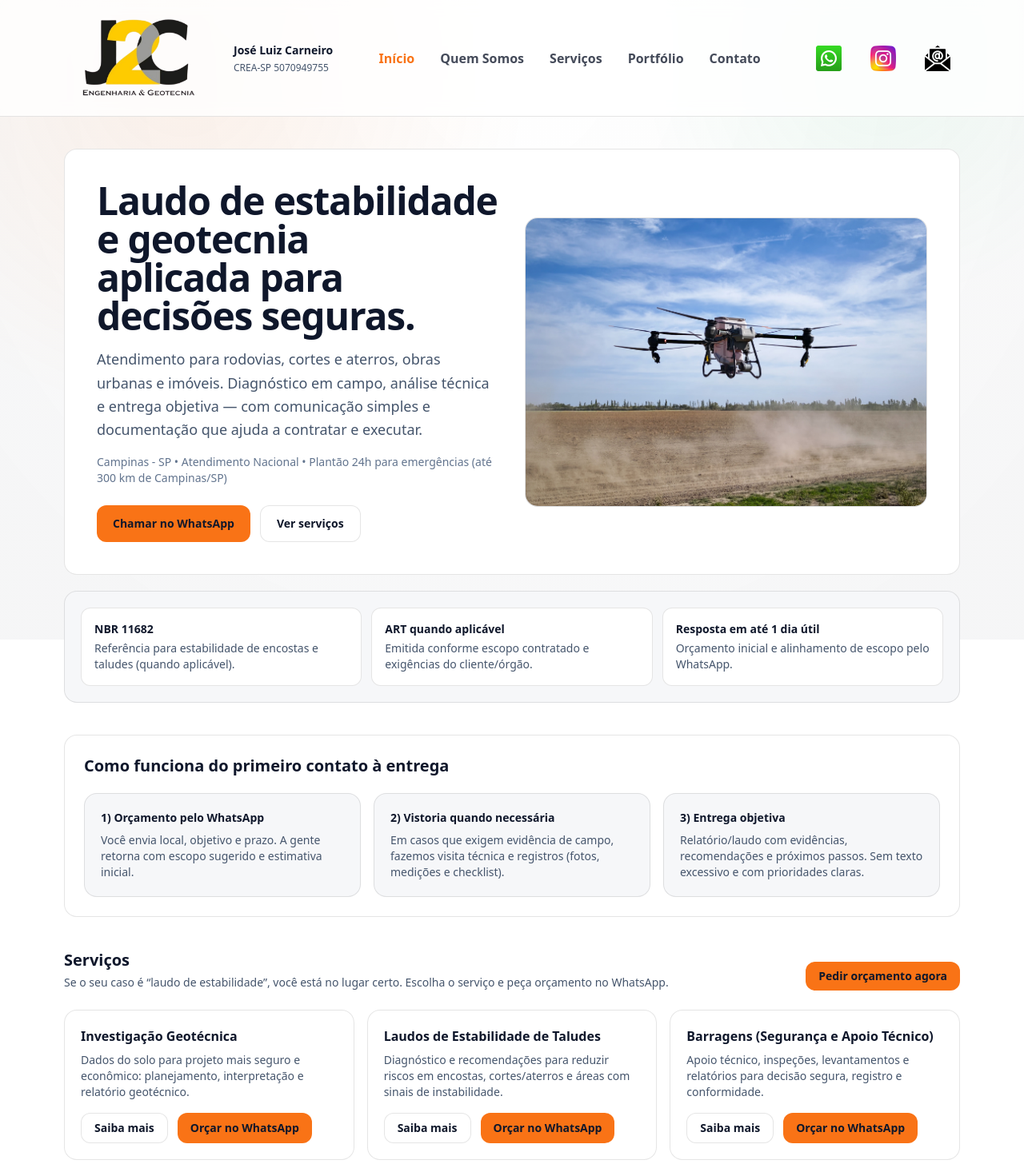
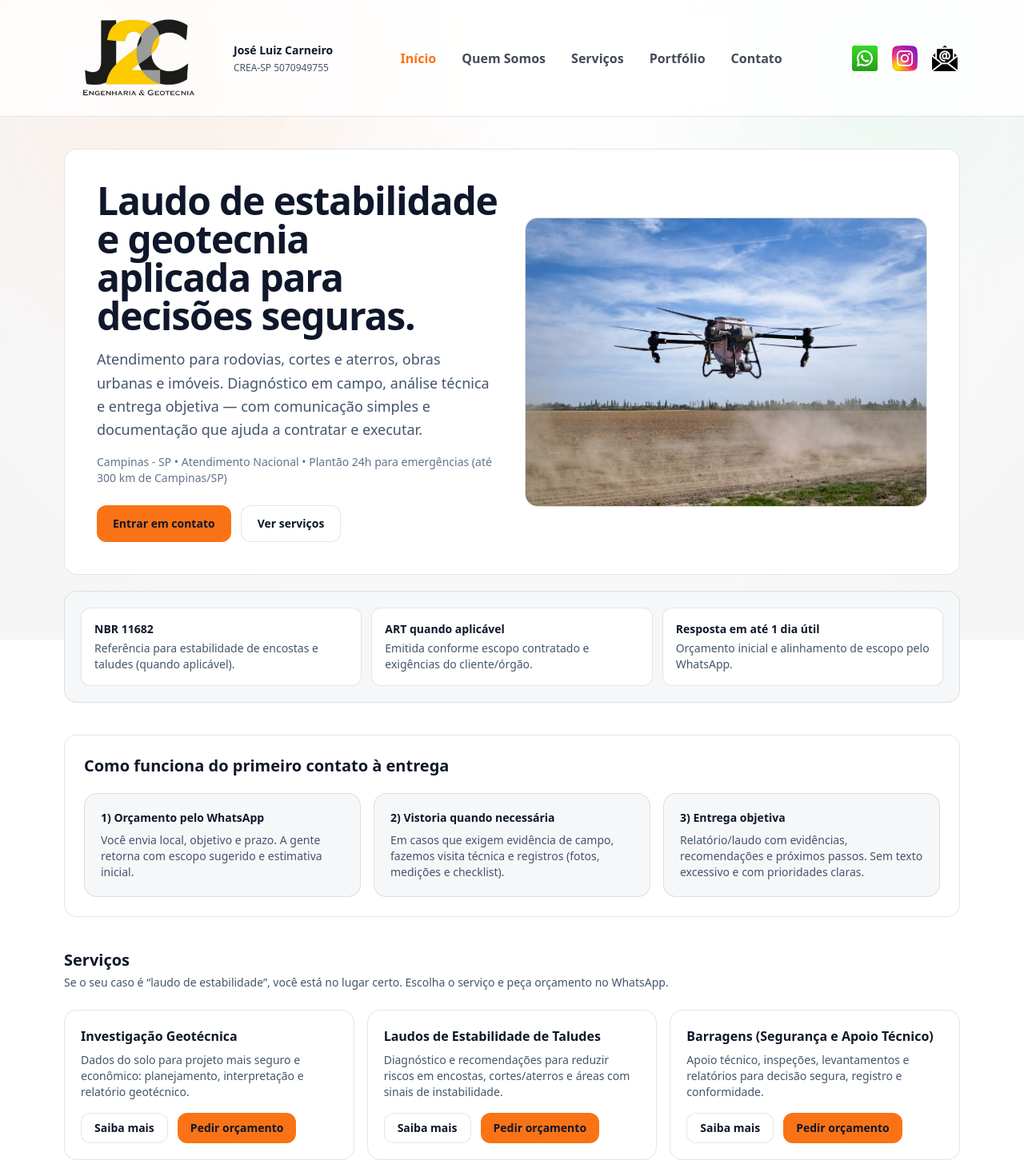
Before and after one commit to Ramos-jft/j2c-site, a Next.js app: page / in a window 1280 px wide. Shown: the top 1466 px of the page at 80% size. Built offline with nearby package versions, Linux system fonts and the light colour scheme.

Commit message:
Feat: Alterar texto dos botões

```diff
--- a/src/app/globals.css
+++ b/src/app/globals.css
@@ -195,8 +195,8 @@ main[data-no-underline] a:hover {
   align-items: center;
   justify-content: center;
 
-  width: 56px;
-  height: 56px;
+  width: 38px;
+  height: 38px;
 
   border-radius: 12px;
 
--- a/src/app/page.tsx
+++ b/src/app/page.tsx
@@ -44,7 +44,7 @@ O local tem acesso liberado para vistoria? ( ) Sim ( ) Não`,
         subtitulo="Atendimento para rodovias, cortes e aterros, obras urbanas e imóveis. Diagnóstico em campo, análise técnica e entrega objetiva — com comunicação simples e documentação que ajuda a contratar e executar."
         linhaProva={`${siteConfig.location} • ${siteConfig.coverage} • ${siteConfig.emergencyCoverage}`}
         hrefWhatsApp={hrefWhatsAppGeral}
-        textoBotaoPrimario="Chamar no WhatsApp"
+        textoBotaoPrimario="Entrar em contato"
         textoBotaoSecundario="Ver serviços"
         hrefBotaoSecundario="#servicos"
         imagem={{
@@ -107,13 +107,6 @@ O local tem acesso liberado para vistoria? ( ) Sim ( ) Não`,
               Escolha o serviço e peça orçamento no WhatsApp.
             </p>
           </div>
-
-          <a
-            href={hrefWhatsAppGeral}
-            className="inline-flex items-center justify-center rounded-xl bg-[var(--j2c-cor-laranja)] px-4 py-2 text-sm font-semibold text-white hover:brightness-105 focus:outline-none focus-visible:ring-2 focus-visible:ring-[var(--j2c-cor-laranja)]"
-          >
-            Pedir orçamento agora
-          </a>
         </div>
 
         <div className="mt-6 grid gap-4 sm:grid-cols-2 lg:grid-cols-3">
--- a/src/app/servicos/[slug]/page.tsx
+++ b/src/app/servicos/[slug]/page.tsx
@@ -177,7 +177,7 @@ export default async function ServiceDetailPage({
             href={waHref}
             className="inline-flex items-center justify-center rounded-xl bg-[var(--j2c-gold)] px-5 py-3 text-sm font-semibold text-white hover:brightness-110 focus:outline-none focus-visible:ring-2 focus-visible:ring-[var(--j2c-gold)]"
           >
-            Enviar detalhes no WhatsApp
+            Enviar detalhes
           </a>
 
           <p className="text-xs text-slate-500">
--- a/src/components/home/CardServico.tsx
+++ b/src/components/home/CardServico.tsx
@@ -7,7 +7,7 @@ type CardServicoProps = {
   hrefWhatsApp: string;
 };
 
-export function CardServico({ titulo, descricao, hrefDetalhes, hrefWhatsApp }: CardServicoProps) {
+export function CardServico({ titulo, descricao, hrefDetalhes, hrefWhatsApp }: Readonly<CardServicoProps>) {
   return (
     <article className="rounded-2xl border border-black/10 bg-white p-5">
       <h3 className="text-base font-semibold text-slate-900">{titulo}</h3>
@@ -25,7 +25,7 @@ export function CardServico({ titulo, descricao, hrefDetalhes, hrefWhatsApp }: C
           href={hrefWhatsApp}
           className="inline-flex items-center justify-center rounded-xl bg-[var(--j2c-cor-laranja)] px-4 py-2 text-sm font-semibold text-white hover:brightness-105 focus:outline-none focus-visible:ring-2 focus-visible:ring-[var(--j2c-cor-laranja)]"
         >
-          Orçar no WhatsApp
+          Pedir orçamento
         </a>
       </div>
     </article>
--- a/src/content/services.ts
+++ b/src/content/services.ts
@@ -96,7 +96,7 @@ export const services: Service[] = [
       "Objetivo claro (rotina / evento / auditoria / decisão).",
     ],
     cta: {
-      label: "Falar no WhatsApp sobre Barragens",
+      label: "Falar sobre Barragens",
       whatsappMessage: `Olá! Gostaria de solicitar um orçamento para BARRAGENS (apoio técnico/inspeção).
 
 Para agilizar, por favor envie na próxima mensagem:
@@ -172,7 +172,7 @@ Para agilizar, por favor envie na próxima mensagem:
       "Histórico do processo, exigências recebidas e prazos.",
     ],
     cta: {
-      label: "Falar no WhatsApp sobre Regularização",
+      label: "Falar sobre Regularização",
       whatsappMessage: `Olá! Gostaria de solicitar um orçamento para REGULARIZAÇÃO junto à Prefeitura.
 
 Para agilizar, por favor envie na próxima mensagem:
@@ -253,7 +253,7 @@ Para agilizar, por favor envie na próxima mensagem:
       "Janela de operação (datas e horários possíveis).",
     ],
     cta: {
-      label: "Falar no WhatsApp sobre Drone",
+      label: "Falar sobre Drone",
       whatsappMessage: `Olá! Gostaria de solicitar um orçamento para LEVANTAMENTO COM DRONE (mapeamento/monitoramento).
 
 Para agilizar, por favor envie na próxima mensagem:
@@ -333,7 +333,7 @@ Para agilizar, por favor envie na próxima mensagem:
       "Restrições de segurança e contato local.",
     ],
     cta: {
-      label: "Falar no WhatsApp sobre Taludes",
+      label: "Falar sobre Taludes",
       whatsappMessage: `Olá! Gostaria de solicitar um orçamento para LAUDO/AVALIAÇÃO DE TALUDE/ENCOSTA.
 
 Para agilizar, por favor envie na próxima mensagem:
@@ -409,7 +409,7 @@ Para agilizar, por favor envie na próxima mensagem:
       "Prazos e restrições de obra.",
     ],
     cta: {
-      label: "Falar no WhatsApp sobre Investigação",
+      label: "Falar sobre Investigação",
       whatsappMessage: `Olá! Gostaria de solicitar um orçamento para INVESTIGAÇÃO GEOTÉCNICA.
 
 Para agilizar, por favor envie na próxima mensagem:
@@ -486,7 +486,7 @@ Para agilizar, por favor envie na próxima mensagem:
       "Restrições de canteiro (acesso, vizinhança, ruído, etc.).",
     ],
     cta: {
-      label: "Falar no WhatsApp sobre Fundações",
+      label: "Falar sobre Fundações",
       whatsappMessage: `Olá! Gostaria de solicitar um orçamento para FUNDAÇÕES (recomendação/suporte técnico).
 
 Para agilizar, por favor envie na próxima mensagem:
@@ -564,7 +564,7 @@ Para agilizar, por favor envie na próxima mensagem:
       "Prazos e restrições de obra.",
     ],
     cta: {
-      label: "Falar no WhatsApp sobre Solos Moles",
+      label: "Falar sobre Solos Moles",
       whatsappMessage: `Olá! Gostaria de solicitar um orçamento para ATERRO EM SOLO MOLE (recalque/estabilidade).
 
 Para agilizar, por favor envie na próxima mensagem:
@@ -638,7 +638,7 @@ Para agilizar, por favor envie na próxima mensagem:
       "Documentos/plantas (se houver) e prazos de entrega/negociação.",
     ],
     cta: {
-      label: "Falar no WhatsApp sobre Vistoria",
+      label: "Falar sobre Vistoria",
       whatsappMessage: `Olá! Gostaria de solicitar um orçamento para VISTORIA DE IMÓVEL (entrega/compra/pós-obra).
 
 Para agilizar, por favor envie na próxima mensagem:
@@ -716,7 +716,7 @@ Para agilizar, por favor envie na próxima mensagem:
       "Informações sobre drenagem (pontos de água, vazamentos, etc.).",
     ],
     cta: {
-      label: "Falar no WhatsApp sobre Contenção",
+      label: "Falar sobre Contenção",
       whatsappMessage: `Olá! Gostaria de solicitar um orçamento para MURO DE CONTENÇÃO/CONTENÇÃO.
 
 Para agilizar, por favor envie na próxima mensagem:
```
Also changed, not shown: 1 other file (tests, documents, lock files or other folders).
